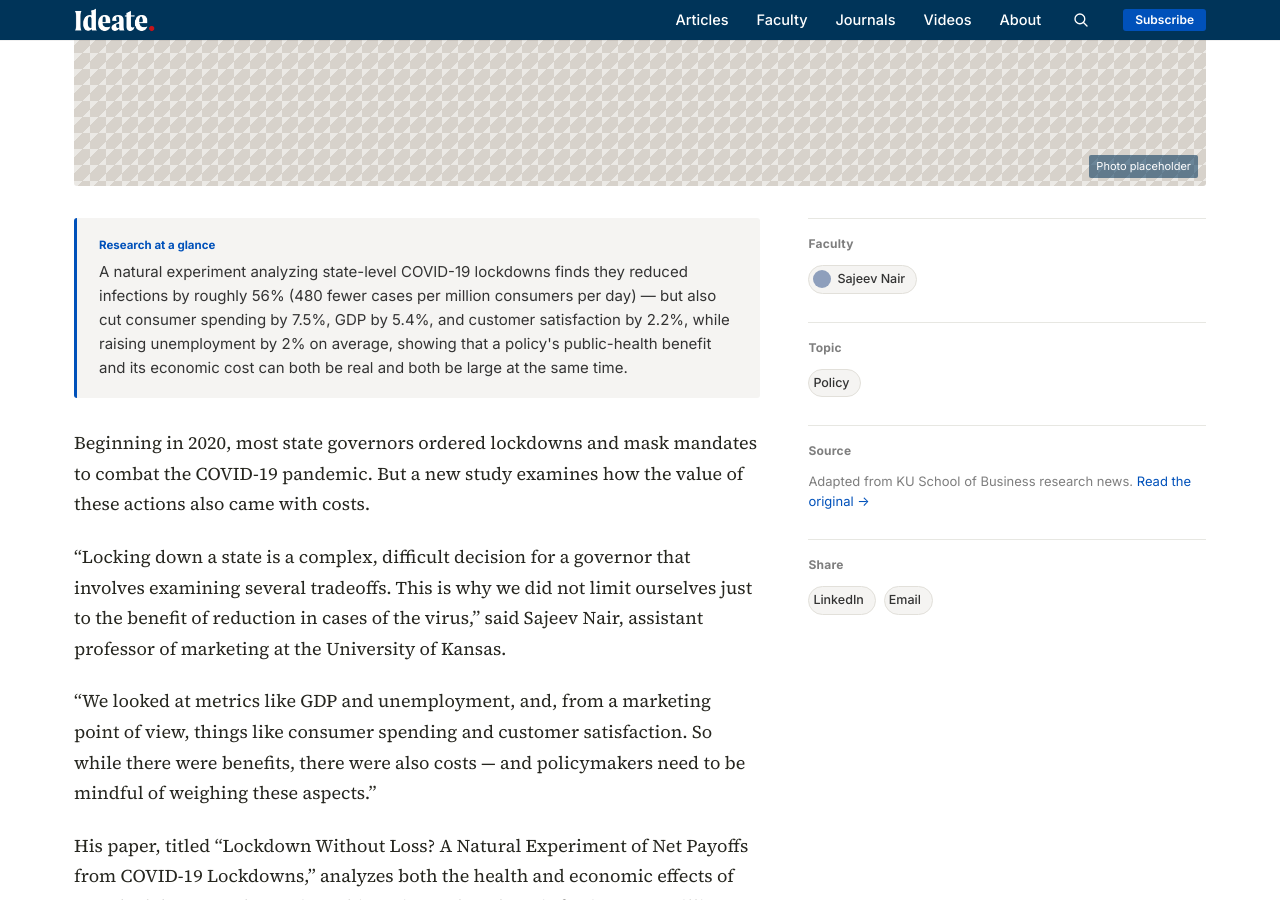
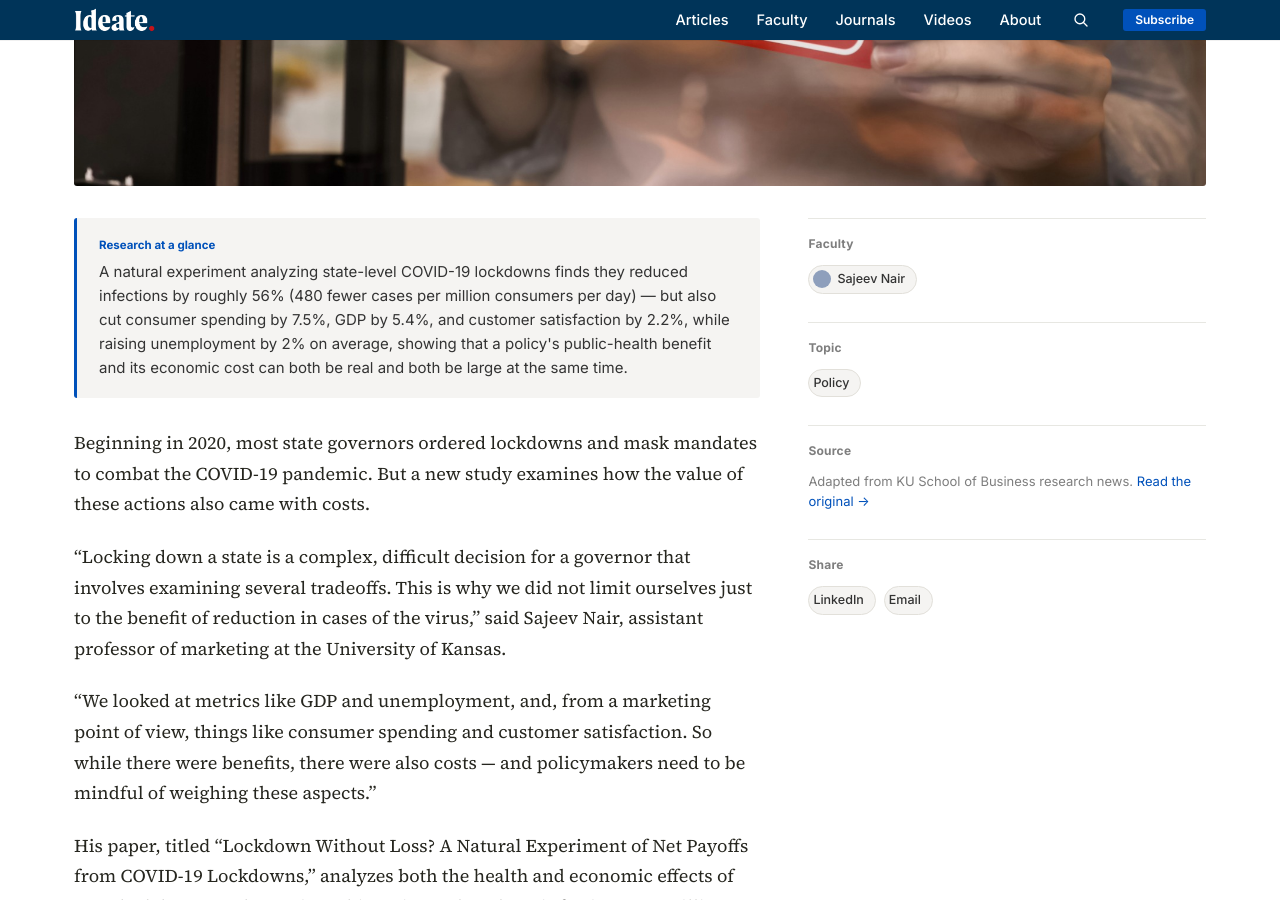
Before and after one commit to KUBschool/ideate, a Jekyll site: the page built from _articles/2023-01-12-covid-lockdown-costs-benefits.md, in a window 1280 px wide and 900 px high, scrolled down 739 px. Built offline with Jekyll 4.4.1, drawn with Linux system fonts in a browser that asks for light colours.

Commit message:
Update Article “2023-01-12-covid-lockdown-costs-benefits”

```diff
--- a/_articles/2023-01-12-covid-lockdown-costs-benefits.md
+++ b/_articles/2023-01-12-covid-lockdown-costs-benefits.md
@@ -10,6 +10,7 @@
   - sajeev-nair
 byline: Jon Niccum
 date: 2023-01-12
+image: /assets/uploads/covid-closed.jpeg
 image_tint: limestone
 featured: false
 source_url: https://business.ku.edu/news/article/2023/01/12/costs-vs-benefits-covid-19-lockdowns-and-mask-mandates-revealed-new-research
```
Also changed, not shown: assets/uploads/covid-closed.jpeg (added).
